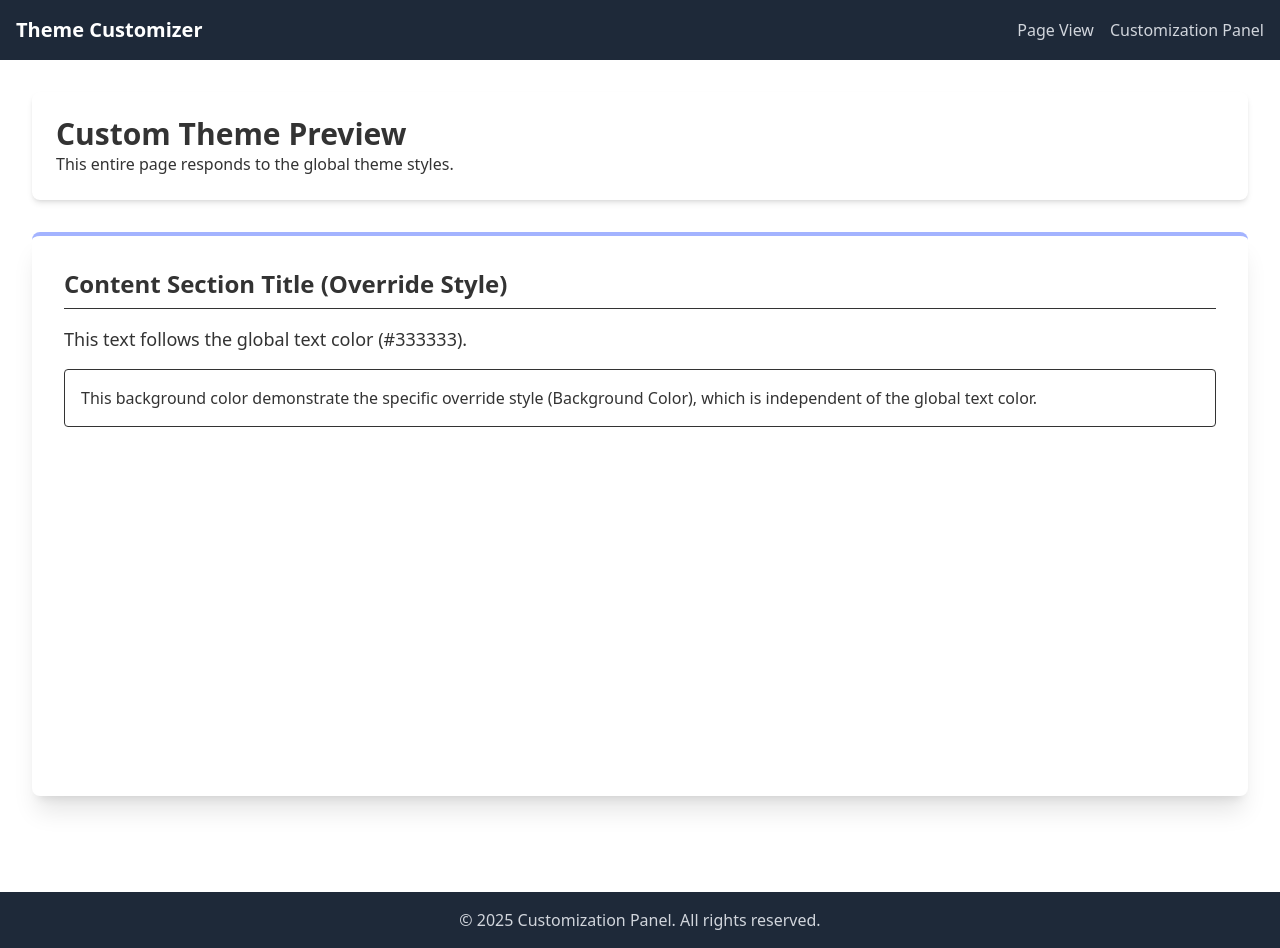
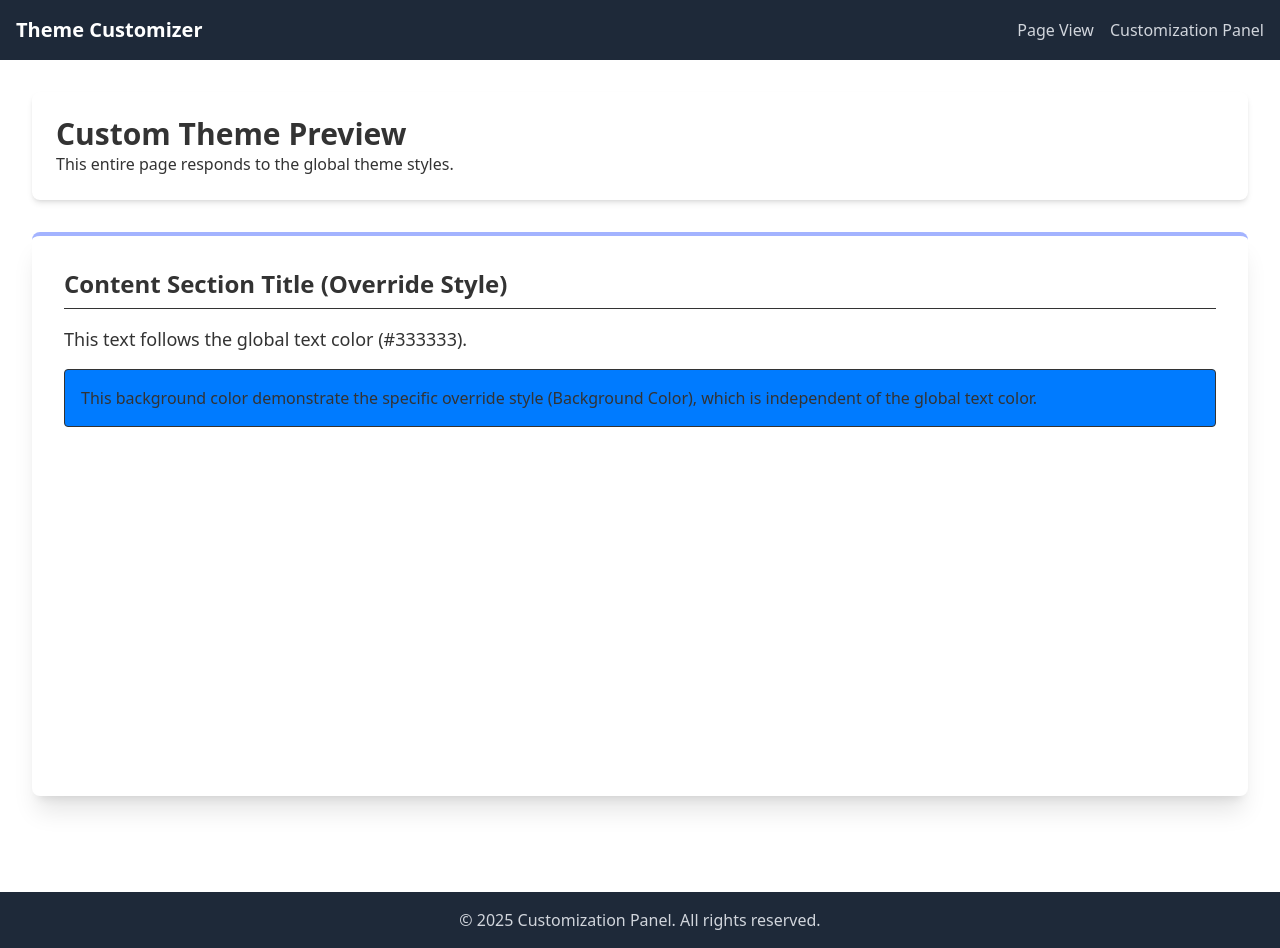
Before and after one commit to Niushae/customization-panel, a Vue app: page / in a window 1280 px wide. Built offline with nearby package versions, Linux system fonts and the light colour scheme; the HTML template or start-up script is replaced by a standard one.

Commit message:
fix: Set correct css variable name

```diff
--- a/src/stores/theme.ts
+++ b/src/stores/theme.ts
@@ -47,7 +47,7 @@ export const useThemeStore = defineStore('theme', {
       return {
         '--color-bg-global': state.globalBackground,
         '--color-text-global': state.globalText,
-        '--section-color': state.sectionColor,
+        '--color-section': state.sectionColor,
       };
     },
   },
```
